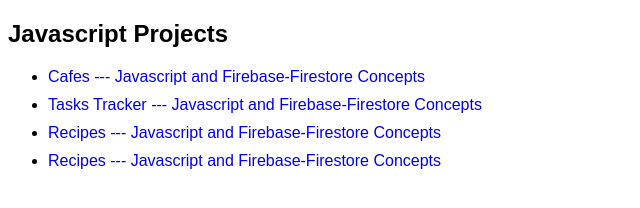
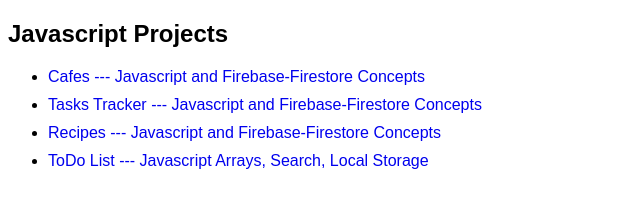
Before and after one commit to bvdizon/bvd-js-projects, a plain HTML site: page index.html in a window 1280 px wide. Shown: the full height of the page, 0-640 px from the left. Drawn offline with Linux system fonts and the light colour scheme.

Commit message:
renaing the link to  todo list in project apps

```diff
--- a/index.html
+++ b/index.html
@@ -14,7 +14,7 @@
                 <li><a href="/cafes">Cafes --- Javascript and Firebase-Firestore Concepts</a></li>
                 <li><a href="/tasks-tracker">Tasks Tracker --- Javascript and Firebase-Firestore Concepts</a></li>
                 <li><a href="/recipes">Recipes --- Javascript and Firebase-Firestore Concepts</a></li>
-                <li><a href="/todo-list">Recipes --- Javascript and Firebase-Firestore Concepts</a></li>
+                <li><a href="/todo-list">ToDo List --- Javascript Arrays, Search, Local Storage</a></li>
             </ul>
         </section>
     </main>
```
